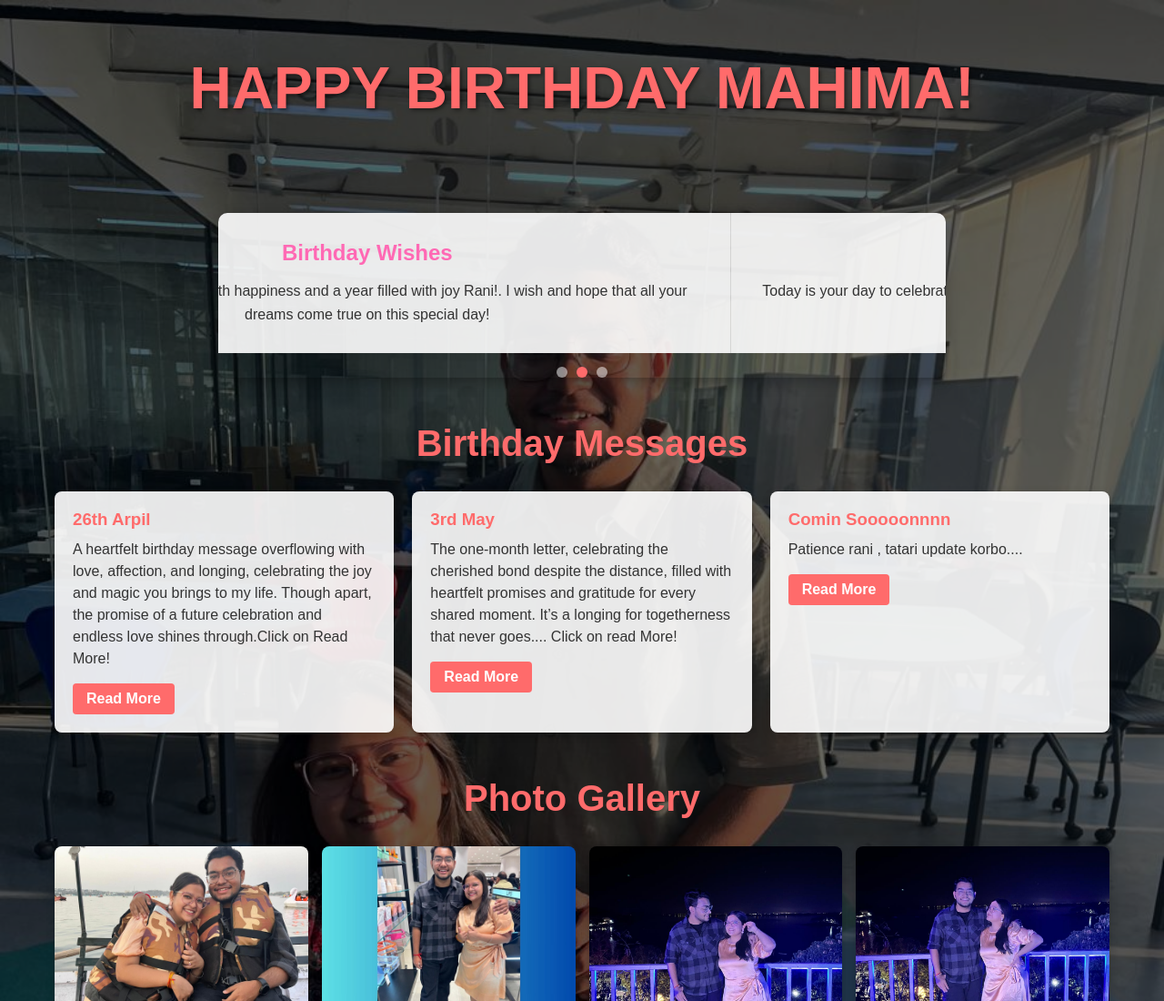
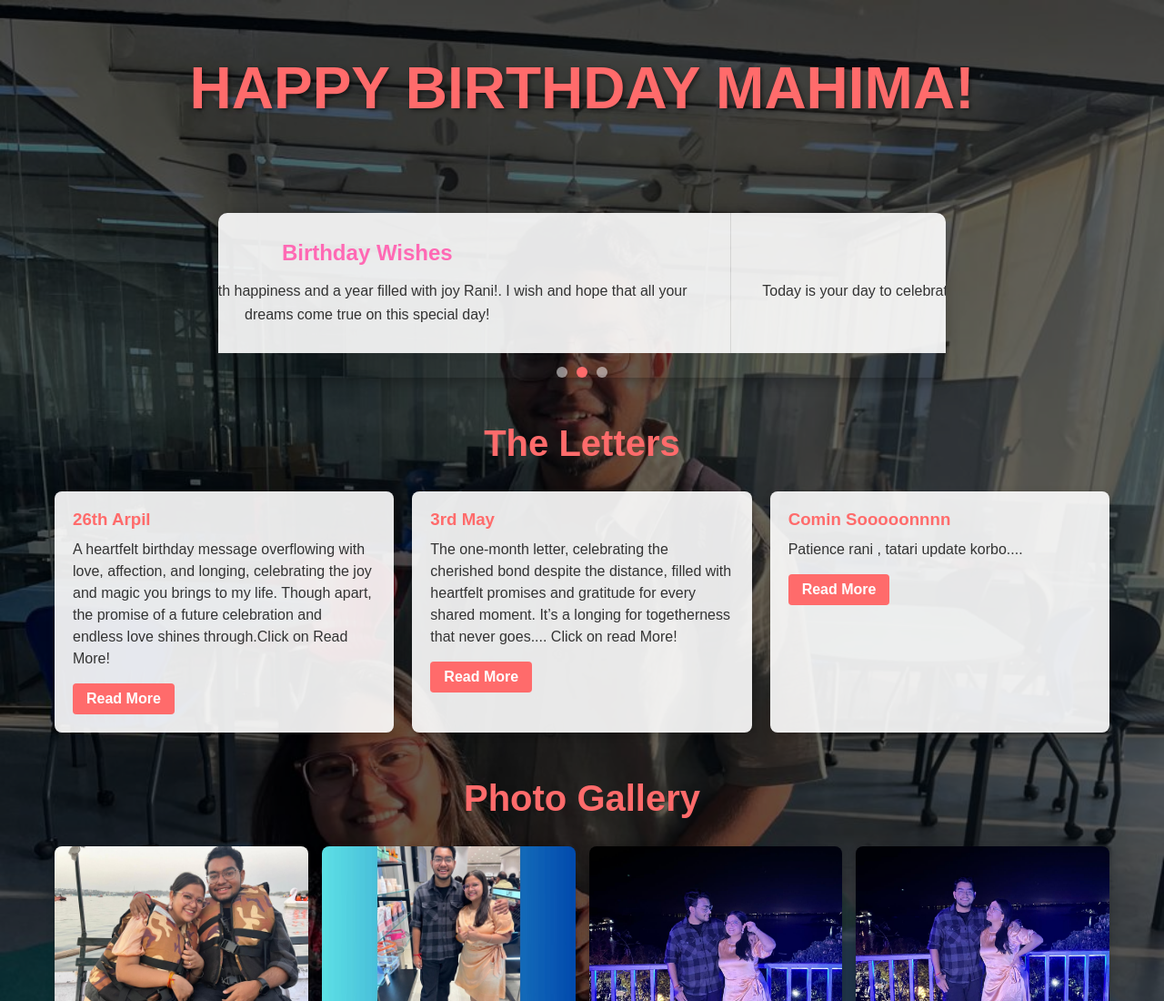
Before and after one commit to Aragog540/Mahi, a plain HTML site: page index.html in a window 1280 px wide. Shown: the top 1100 px of the page at 91% size. Drawn offline with Linux system fonts and the light colour scheme.

Commit message:
Update index.html

```diff
--- a/index.html
+++ b/index.html
@@ -308,7 +308,7 @@
 
         <!-- Blogs Section -->
         <section class="blogs-section">
-            <h2>Birthday Messages</h2>
+            <h2>The Letters</h2>
             <div class="blogs-grid">
                 <div class="blog-card">
                     <div class="blog-content">
```
